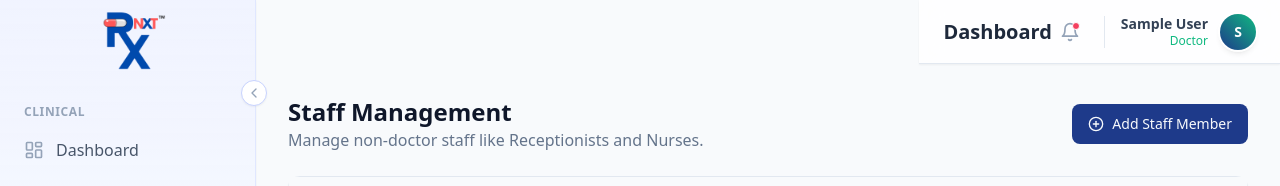
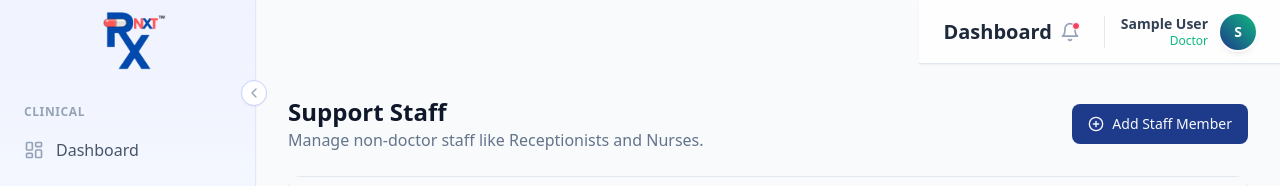
Before and after one commit to orugtechnologies/RxNXT-Cloud, a Next.js app: page /admin/staff in a window 1280 px wide. Shown: the top 186 px of the page. Built offline with nearby package versions, Linux system fonts and the light colour scheme; no server answers; sample sign-in values are in the browser's storage.

Commit message:
chore: rename Team Management to Manage Doctors and Staff Management to Support Staff

```diff
--- a/app/(dashboard)/admin/staff/page.tsx
+++ b/app/(dashboard)/admin/staff/page.tsx
@@ -83,7 +83,7 @@ export default function StaffManagementPage() {
     <div className="max-w-5xl mx-auto space-y-6">
       <div className="flex justify-between items-center">
         <div>
-          <h1 className="text-2xl font-bold text-slate-900">Staff Management</h1>
+          <h1 className="text-2xl font-bold text-slate-900">Support Staff</h1>
           <p className="text-slate-500">Manage non-doctor staff like Receptionists and Nurses.</p>
         </div>
         <Button className="bg-clinic-blue hover:bg-clinic-blueDark" onClick={() => setIsModalOpen(true)}>
--- a/app/(dashboard)/admin/team/page.tsx
+++ b/app/(dashboard)/admin/team/page.tsx
@@ -90,7 +90,7 @@ export default function TeamManagementPage() {
     <div className="max-w-5xl mx-auto space-y-6">
       <div className="flex justify-between items-center">
         <div>
-          <h1 className="text-2xl font-bold text-slate-900">Team Management</h1>
+          <h1 className="text-2xl font-bold text-slate-900">Manage Doctors</h1>
           <p className="text-slate-500">Manage your clinic doctors and pending invites.</p>
         </div>
       </div>
--- a/components/layout/AppSidebar.tsx
+++ b/components/layout/AppSidebar.tsx
@@ -71,8 +71,8 @@ function SidebarNavigation({ collapsed, userRole }: { collapsed: boolean, userRo
       navGroups.push({
         label: 'Administration',
         items: [
-          { name: 'Team Management', href: '/admin/team', icon: Users },
-          { name: 'Staff Management', href: '/admin/staff', icon: Users },
+          { name: 'Manage Doctors', href: '/admin/team', icon: Users },
+          { name: 'Support Staff', href: '/admin/staff', icon: Users },
           { name: 'Clinic Settings', href: '/admin/settings', icon: Settings },
           { name: 'Clinic Drugs', href: '/admin/drugs', icon: FilePlus },
         ]
```
